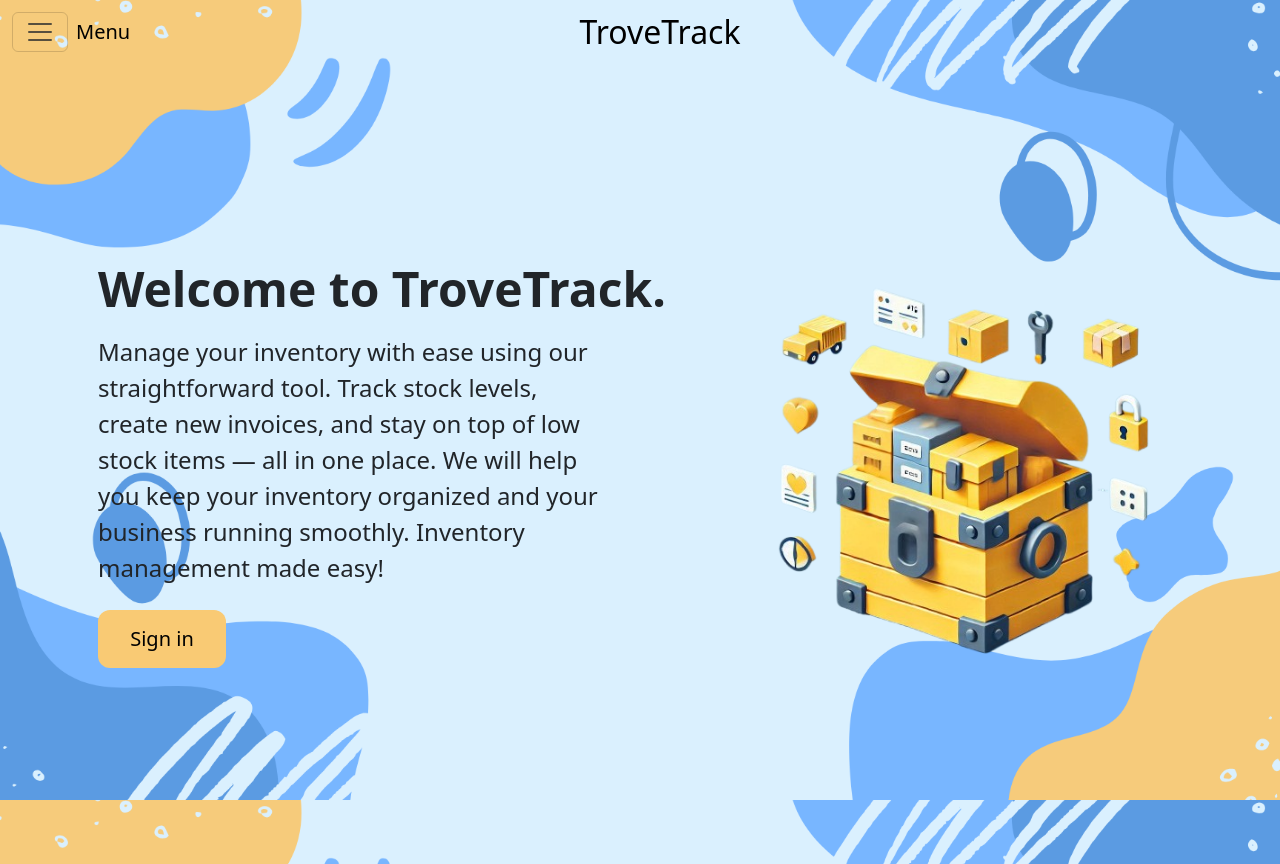
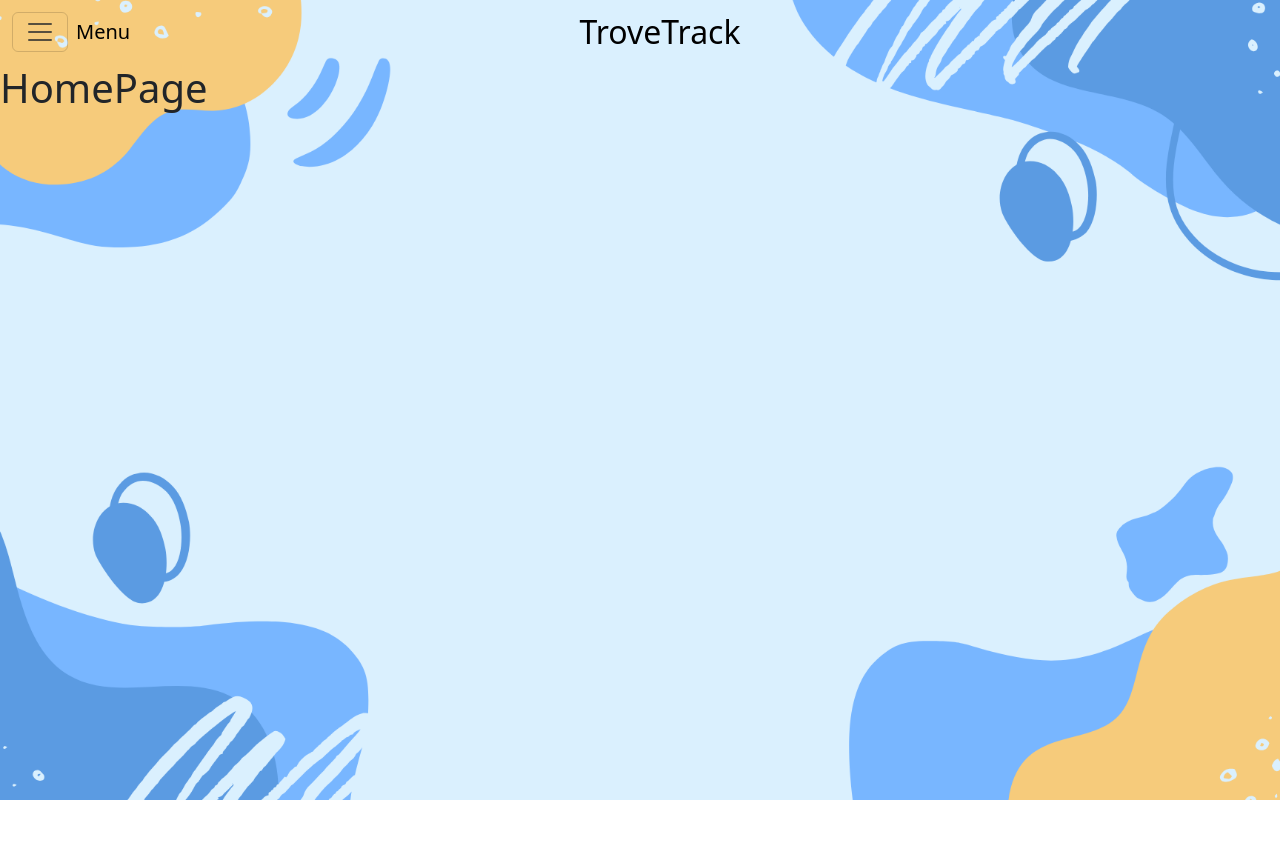
Before and after one commit to skyoon26/trove-track, a React (Vite) app in the folder trove-track-ui/: page / in a window 1280 px wide. After the commit the page ends 800 px from the top, so only its background shows below. Built offline with nearby package versions, Linux system fonts and the light colour scheme.

Commit message:
Set up navigation routes for Landing, Home, Order, Manage, Search, and Account pages

```diff
--- a/trove-track-ui/src/App.jsx
+++ b/trove-track-ui/src/App.jsx
@@ -2,13 +2,26 @@ import { useState } from 'react'
 import './App.css'
 import OffcanvasNavbar from './components/Navbar/OffcanvasNavbar';
 import LandingPage from './pages/LandingPage/LandingPage';
+import { Route, Routes } from 'react-router-dom';
+import HomePage from './pages/HomePage/HomePage';
+import OrderPage from './pages/OrderPage/OrderPage';
+import ManagePage from './pages/ManagePage/ManagePage';
+import SearchPage from './pages/SearchPage/SearchPage';
+import AccountPage from './pages/AccountPage/AccountPage';
 
 function App() {
 
   return (
     <>
       <OffcanvasNavbar />
-      <LandingPage />
+      <Routes>
+        <Route path="/landing" element={<LandingPage />} />
+        <Route path="/" element={<HomePage />} />
+        <Route path="/order" element={<OrderPage />} />
+        <Route path="/manage" element={<ManagePage />} />
+        <Route path="/search" element={<SearchPage />} />
+        <Route path="/account" element={<AccountPage />} />
+      </Routes>
     </>
   )
 }
```
